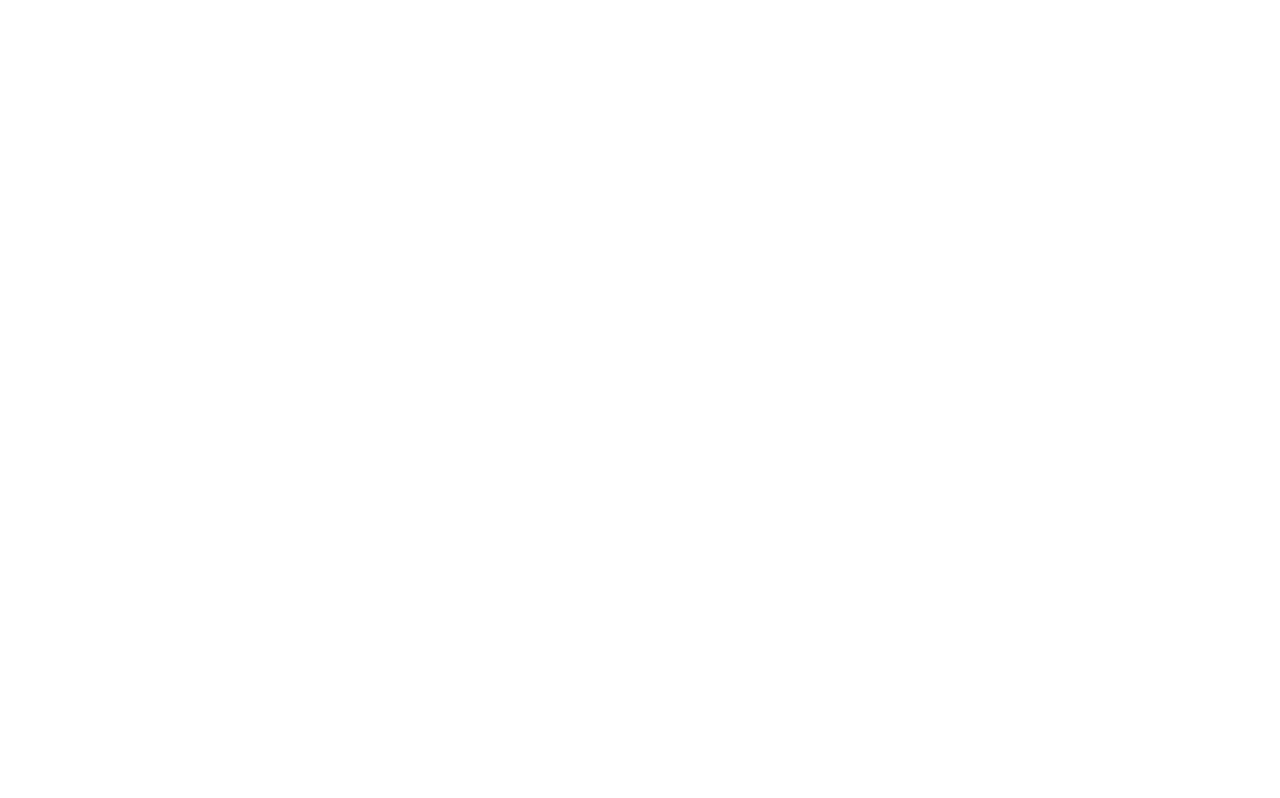
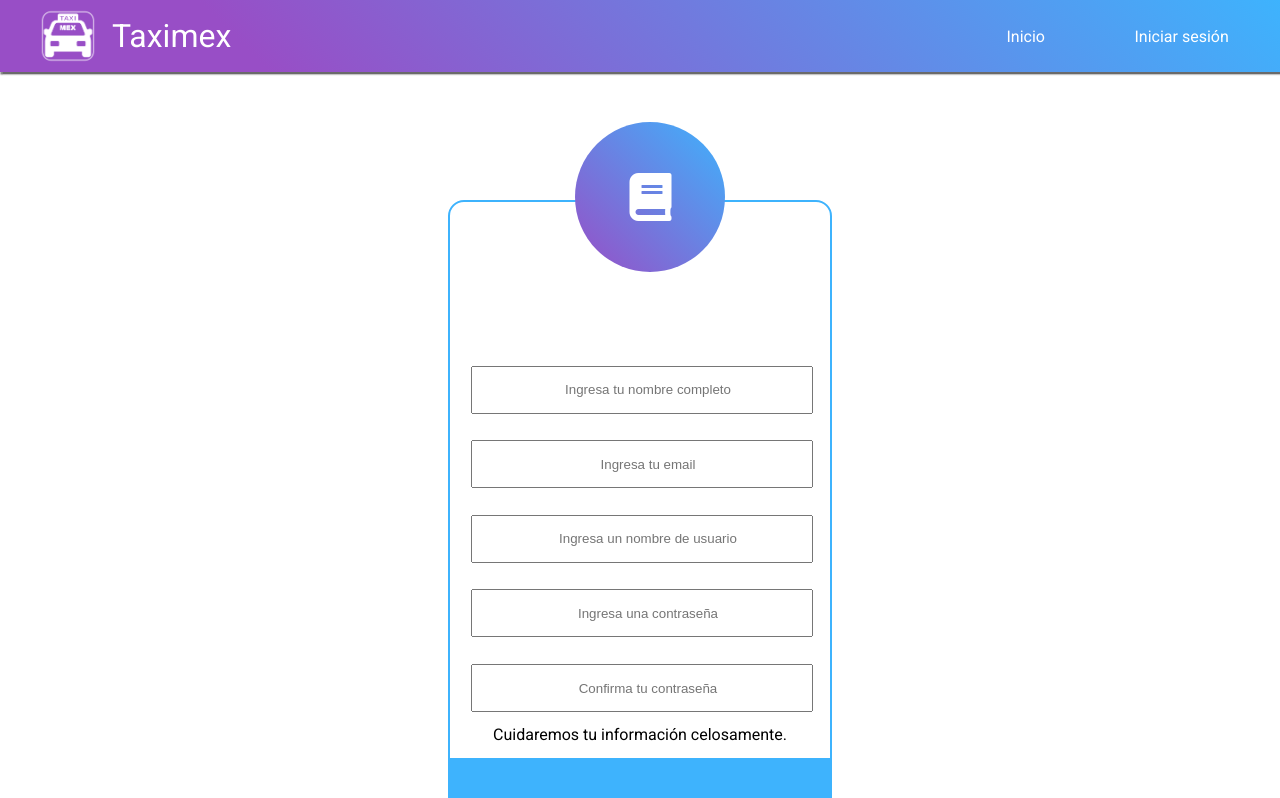
Before and after one commit to GerardCod/raudo, an Angular app: page /inicio-sesion/registro in a window 1280 px wide. Shown: the top 798 px of the page. Built offline with nearby package versions, Linux system fonts and the light colour scheme.

Commit message:
Cambiando los archivos del login

```diff
--- a/src/app/components/iniciar-sesion/iniciar-sesion.component.html
+++ b/src/app/components/iniciar-sesion/iniciar-sesion.component.html
@@ -1,17 +1,11 @@
 <div class="form-container fade-in">
   <form class="form border-primary">
-<<<<<<< HEAD
-    <div class="image background-image circle center font-icon"><i class="far fa-user"></i></div>
-    <input class="form-input"  type="text" placeholder="Ingresa tu nombre de usuario"/>
-    <input class="form-input" type="password" name="" id="" placeholder="Ingresa tu contraseña"/>
-    <p class="font-Roboto dark-bold">Cuidaremos tu información celosamente.</p>
-    <button type="submit" class="btn-submit font-Roboto white-bold">Ingresar</button>
-=======
+
     <div class="image-round center"><i class="far fa-user"></i></div>
     <input class="form-input"  type="text" placeholder="Ingresa tu nombre de usuario"/>
     <input class="form-input" type="password" name="" id="" placeholder="Ingresa tu contraseña"/>
     <p class="font-Roboto dark-bold">Cuidaremos tu información celosamente.</p>
     <button type="submit" class="form-submit font-Roboto white-bold">Ingresar</button>
->>>>>>> respaldo
+
   </form>
 </div>
--- a/src/app/components/login/login.component.html
+++ b/src/app/components/login/login.component.html
@@ -1,17 +1,9 @@
 <router-outlet></router-outlet>
 <section class="tabs border-primary-normal">
-<<<<<<< HEAD
-  <div routerLinkActive="tab-active" class="tab-login">
-    <a [routerLink]="['iniciar']"> Iniciar sesión</a>
-  </div>
-  <div routerLinkActive="tab-active" class="tab-singup">
-    <a [routerLink]="['registro']">Regístrate</a>
-=======
   <div routerLinkActive="tab-active" class="tab">
     <a [routerLink]="['iniciar']" class="tab-link font-Roboto dark-bold">Iniciar sesión</a>
   </div>
   <div routerLinkActive="tab-active" class="tab">
     <a [routerLink]="['registro']" class="tab-link font-Roboto dark-bold">Registrarse</a>
->>>>>>> respaldo
   </div>
 </section>
--- a/src/app/components/registro/registro.component.html
+++ b/src/app/components/registro/registro.component.html
@@ -1,25 +1,34 @@
-<<<<<<< HEAD
-<div class="form-container fade-in">
-    <form class="form border-primary">
-      <div class="image background-image circle center font-icon"><i class="far fa-user"></i></div>
-      <input class="form-input"  type="text" placeholder="Ingresa tu nombre de usuario"/>
-      <input class="form-input" type="password" name="" id="" placeholder="Ingresa tu contraseña"/>
-      <p class="font-Roboto dark-bold">Cuidaremos tu información celosamente.</p>
-      <button type="submit" class="btn-submit font-Roboto white-bold">Ingresar</button>
-    </form>
-  </div>
-=======
 <div class="container form-container fade-in">
-        <form class="form border-primary">
-          <div class="image-round center"><i class="fas fa-book"></i></div>
-          <input class="form-input"  type="text" placeholder="Ingresa tu nombre completo"/>
-          <input class="form-input"  type="email" placeholder="Ingresa tu email"/>
-          <input class="form-input"  type="text" placeholder="Ingresa un nombre de usuario"/>
-          <input class="form-input" type="text" name="" id="" placeholder="Ingresa una contraseña"/>
-          <input class="form-input" type="password" name="" id="" placeholder="Confirma tu contraseña"/>
-          <p class="font-Roboto dark-bold">Cuidaremos tu información celosamente.</p>
-          <button type="submit" class="form-submit font-Roboto white-bold">Ingresar</button>
-        </form>
-      </div>
-
->>>>>>> respaldo
+  <form class="form border-primary">
+    <div class="image-round center"><i class="fas fa-book"></i></div>
+    <input
+      class="form-input"
+      type="text"
+      placeholder="Ingresa tu nombre completo"
+    />
+    <input class="form-input" type="email" placeholder="Ingresa tu email" />
+    <input
+      class="form-input"
+      type="text"
+      placeholder="Ingresa un nombre de usuario"
+    />
+    <input
+      class="form-input"
+      type="text"
+      name=""
+      id=""
+      placeholder="Ingresa una contraseña"
+    />
+    <input
+      class="form-input"
+      type="password"
+      name=""
+      id=""
+      placeholder="Confirma tu contraseña"
+    />
+    <p class="font-Roboto dark-bold">Cuidaremos tu información celosamente.</p>
+    <button type="submit" class="form-submit font-Roboto white-bold">
+      Ingresar
+    </button>
+  </form>
+</div>
```
